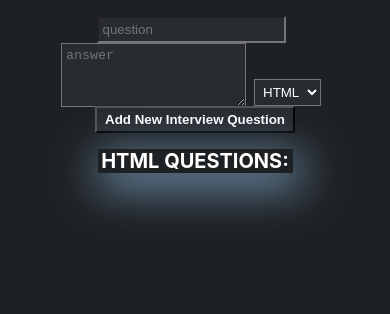
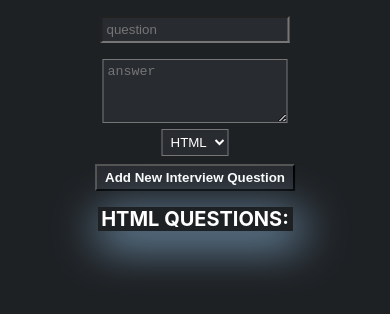
Before and after one commit to DystopiaPark/4-interview-questions-revisited, a React (Create React App) app: page / in a window 390 px wide. Shown: the top 314 px of the page. Built offline with nearby package versions, Linux system fonts and the light colour scheme; no server answers; the database is empty.

Commit message:
minor changes

```diff
--- a/src/App.css
+++ b/src/App.css
@@ -148,3 +148,44 @@ button {
 .box-shadow {
   box-shadow: 5px 10px 35px 4px rgb(121, 157, 187);
 }
+
+@media only screen and (max-width: 1200px) {
+  .card {
+    width: 60%;
+  }
+}
+@media only screen and (max-width: 800px) {
+  .card {
+    width: 80%;
+  }
+
+  input,
+  textarea,
+  button,
+  select {
+    display: block;
+    position: relative;
+    left: 50%;
+    transform: translate(-50%);
+  }
+
+  input {
+    margin-bottom: 1rem;
+  }
+  select {
+    margin-top: 1rem;
+  }
+  button {
+    margin-top: 0.5rem;
+  }
+}
+@media only screen and (max-width: 600px) {
+  .card {
+    width: 90%;
+  }
+}
+@media only screen and (max-width: 400px) {
+  .card {
+    width: 100%;
+  }
+}
```
